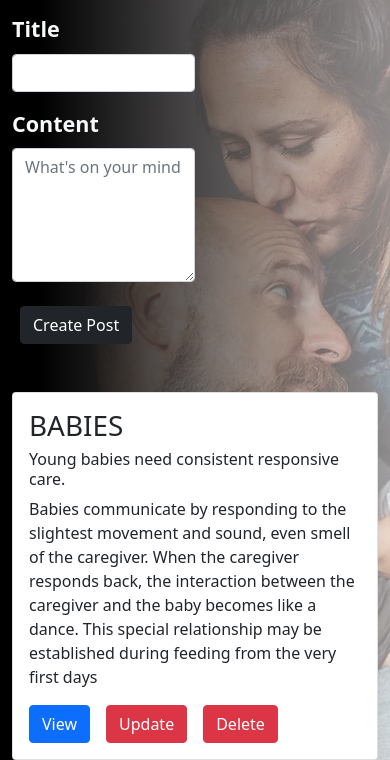
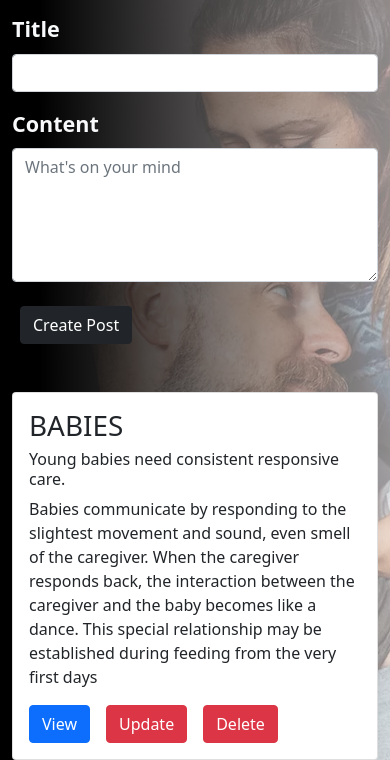
Before and after one commit to Cyn-thi/First-Javascript-task, a plain HTML site: page post.html in a window 390 px wide. Shown: the part 87-847 px from the top of the page. Drawn offline with Linux system fonts and the light colour scheme; no server answers; a web font is replaced by a local one.

Commit message:
Update style.css

```diff
--- a/css/style.css
+++ b/css/style.css
@@ -36,3 +36,9 @@ body {
     background-position: center;
     height: 95vh;
 }
+
+@media (max-width: 426px) {
+    .form-control {
+        width: 100%!important;
+    }
+}
```
